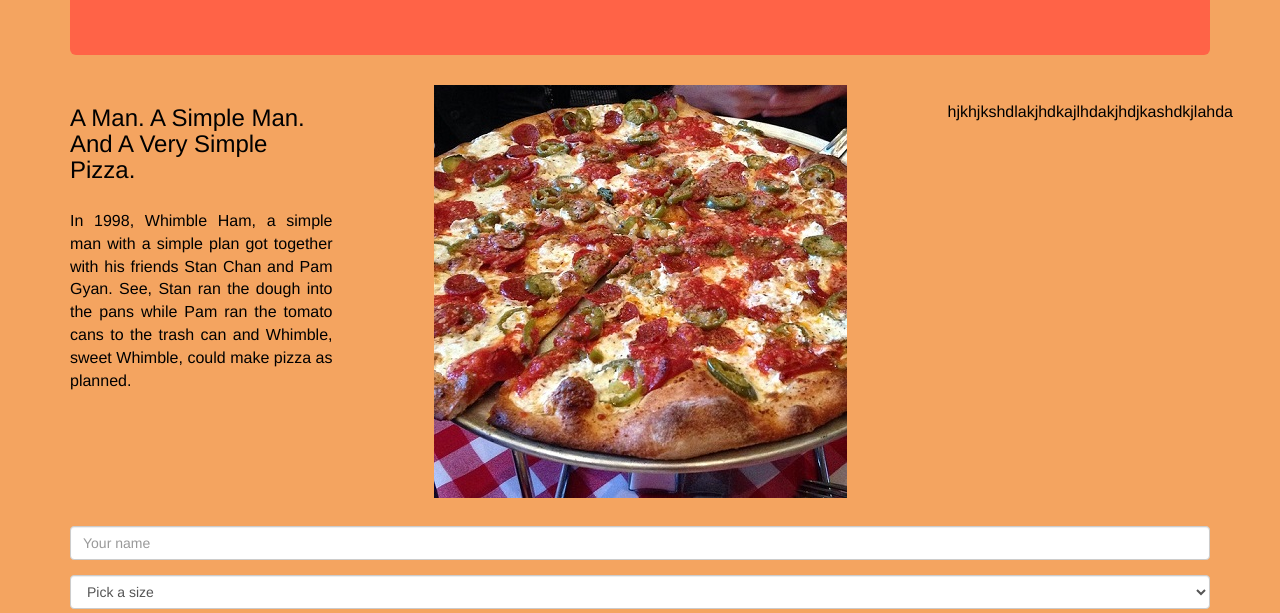
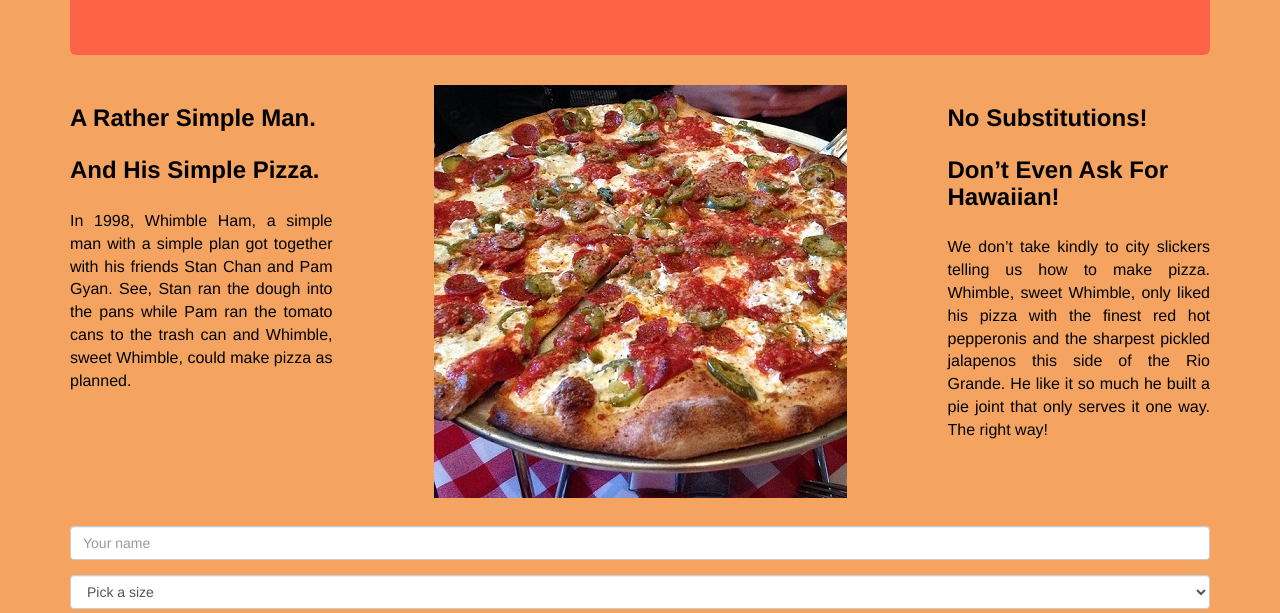
Before and after one commit to ByronB81/Pizza-Order, a plain HTML site: page index2.html in a window 1280 px wide. Shown: the part 187-800 px from the top of the page. Drawn offline with Linux system fonts and the light colour scheme.

Commit message:
add copy and headers

```diff
--- a/index2.html
+++ b/index2.html
@@ -12,18 +12,19 @@
     <div class="container">
       <div class="jumbotron">
         <h1>A Simple Man's Pizza</h1>
-        <h3>Two Toppings Tops!</h3>
+        <h3 id="flashy" class="blink_me">Two Toppings Tops!</h3>
       </div>
       <div class="row" id="pizza-copy">
         <div class="col-md-3">
-          <h3>A Man. A Simple Man.<br>And A Very Simple Pizza.</h3>
+          <h3><strong>A Rather Simple Man.<br><br>And His Simple Pizza.</strong></h3>
           <p>In 1998, Whimble Ham, a simple man with a simple plan got together with his friends Stan Chan and Pam Gyan. See, Stan ran the dough into the pans while Pam ran the tomato cans to the trash can and Whimble, sweet Whimble, could make pizza as planned.</p>
         </div>
         <div class="col-md-6">
           <img src="img/pizza_pic.jpg" alt="Delicious Pizza">
         </div>
         <div class="col-md-3">
-          <p>hjkhjkshdlakjhdkajlhdakjhdjkashdkjlahda</p>
+          <h3><strong>No Substitutions! <br><br>Don’t Even Ask For Hawaiian!</strong></h3>
+          <p>We don’t take kindly to city slickers telling us how to make pizza. Whimble, sweet Whimble, only liked his pizza with the finest red hot pepperonis and the sharpest pickled jalapenos this side of the Rio Grande. He like it so much he built a pie joint that only serves it one way. The right way!</p>
         </div>
       </div>
 
```
